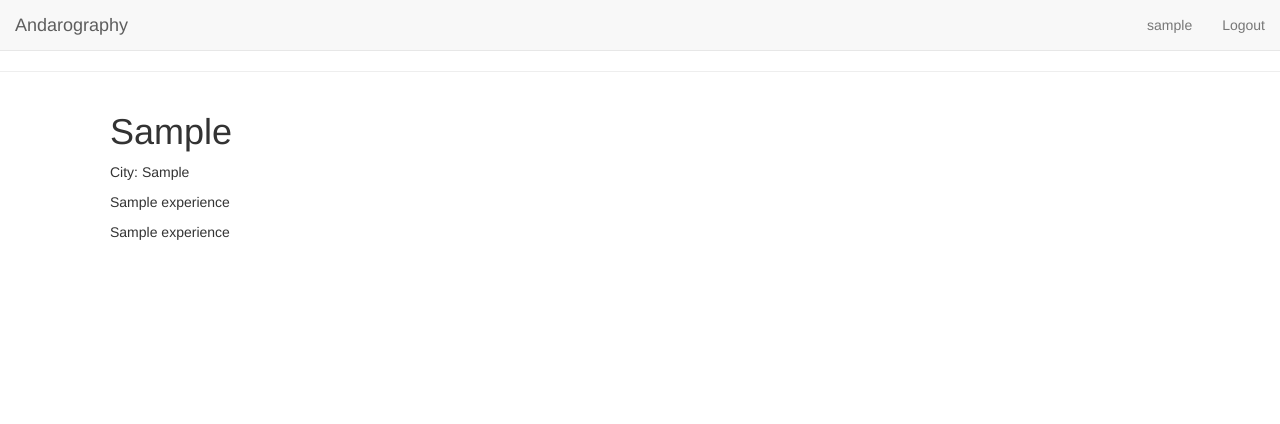
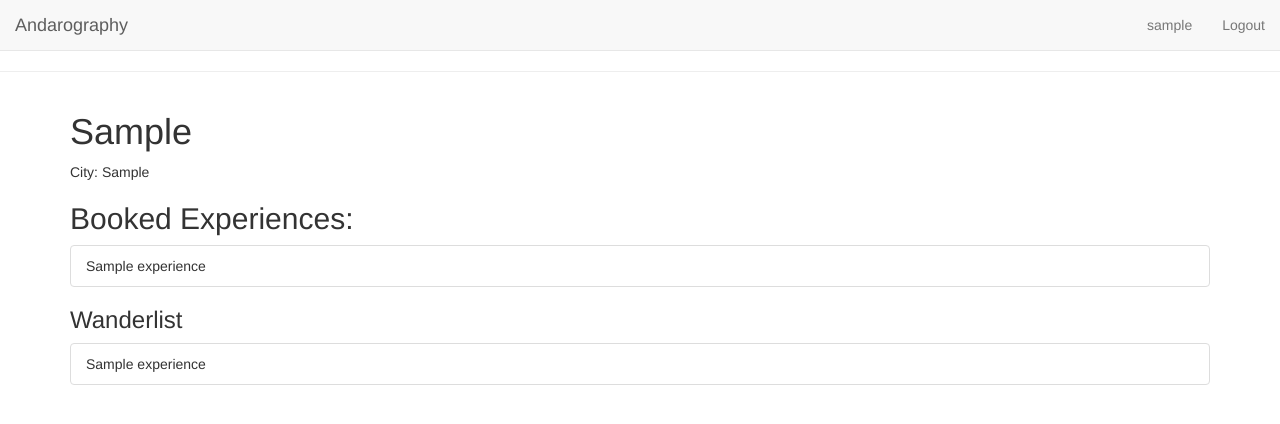
Before and after one commit to jessanettica/Andarography, a Flask app: page /user/1 in a window 1280 px wide. Shown: the top 424 px of the page. Run offline with Flask 2, Linux system fonts and the light colour scheme; the visitor is signed in with stand-in values (Sample User, id 1); tables that the repository leaves empty hold one stand-in row (values such as "Sample post"); some libraries are stand-ins or nearby versions.

Commit message:
Now user can see based on button color what experience he/she has already booked or added to the wishlist

```diff
--- a/server.py
+++ b/server.py
@@ -117,9 +117,12 @@ def experince_list():
 
     favorited_experiences = db.session.query(Wanderlist.exp_id).filter_by(user_id=session.get('user_id')).all()
     favorited_experiences = [favorited_experience.exp_id for favorited_experience in favorited_experiences]
+
+    booked_experiences = db.session.query(Booked.exp_id).filter_by(user_id=session.get('user_id')).all()
+    booked_experiences = [booked_experience.exp_id for booked_experience in booked_experiences]
     # venues = Venue.query.all()
 
-    return render_template("experience_page_sf.html", favorited_experiences=favorited_experiences, experiences_and_providers_and_venues=experiences_and_providers_and_venues)
+    return render_template("experience_page_sf.html", favorited_experiences=favorited_experiences, booked_experiences=booked_experiences, experiences_and_providers_and_venues=experiences_and_providers_and_venues)
 
 
 @app.route('/add_booked', methods=["POST"])
@@ -196,22 +199,6 @@ def user_page(user_id):
 
 
 
-# @app.route("/booked/<int:user_id>")
-# def user_booking():
-#     """Display the user's booking data"""
-
-#     #requests for info go here
-
-#     return render_template("user_booking.html")
-
-# @app.route("/wanderlist/<int:user_id>")
-# def user_wanderlist():
-#     """Display the user's wishlist data"""
-
-#     requests for info go here
-
-#     return render_template("user_wanderlist.html")
-
 if __name__ == "__main__":
     app.debug = True
     # We have to set debug=True here, since it has to be True at the point
--- a/static/andar.css
+++ b/static/andar.css
@@ -1,3 +1,6 @@
 .blue {
     color:blue;
 }
+body {
+    background-color: #FFFFFF
+}
--- a/templates/user_page.html
+++ b/templates/user_page.html
@@ -2,23 +2,34 @@
 {% block content %}
 
 <div class="container">
-  <ul id="exp-details">
 
   <h1>{{ user.user_firstname }}</h1>
 
   <p>City: {{ user.user_city }}</p>
 
+  <h2>Booked Experiences:</h2>
+
+  <ul class="list-group">
+
   {% for booked, experience in exp_booked %}
 
-    <p>{{experience.exp_name}}</p>
+    <li class="list-group-item">{{experience.exp_name}}</li>
 
   {% endfor %}
 
+  </ul>
+
+<h3>Wanderlist</h3>
+
+  <ul class="list-group">
+
   {% for wanderlisted, experience in exp_wanderlisted %}
 
-    <p>{{experience.exp_name}}</p>
+    <li class="list-group-item">{{experience.exp_name}}</li>
 
   {% endfor %}
+
+  </ul>
 
 
 </div>
```
Also changed, not shown: templates/experience_page_sf.html (+5 -2 lines).
